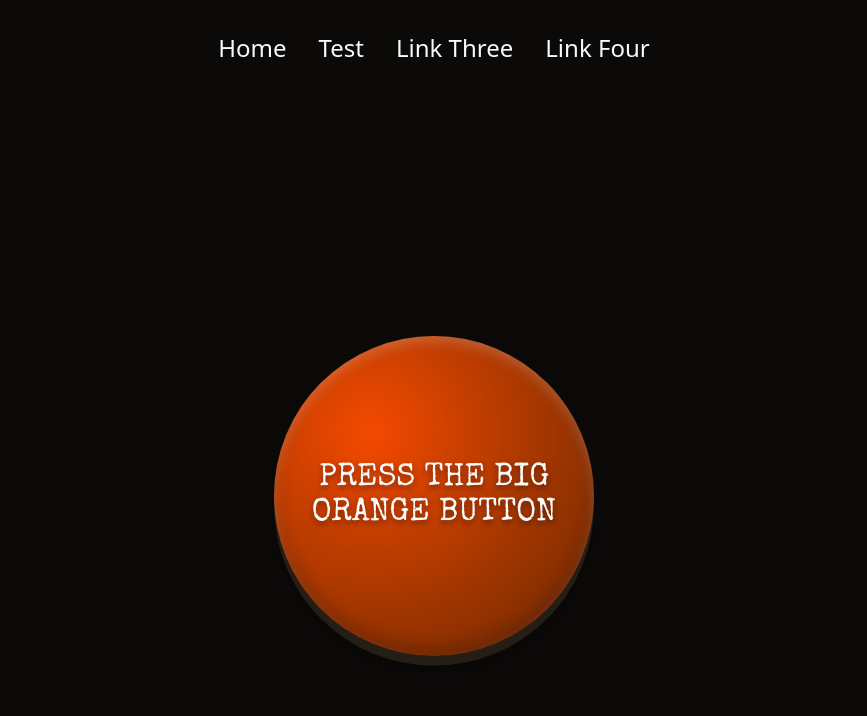
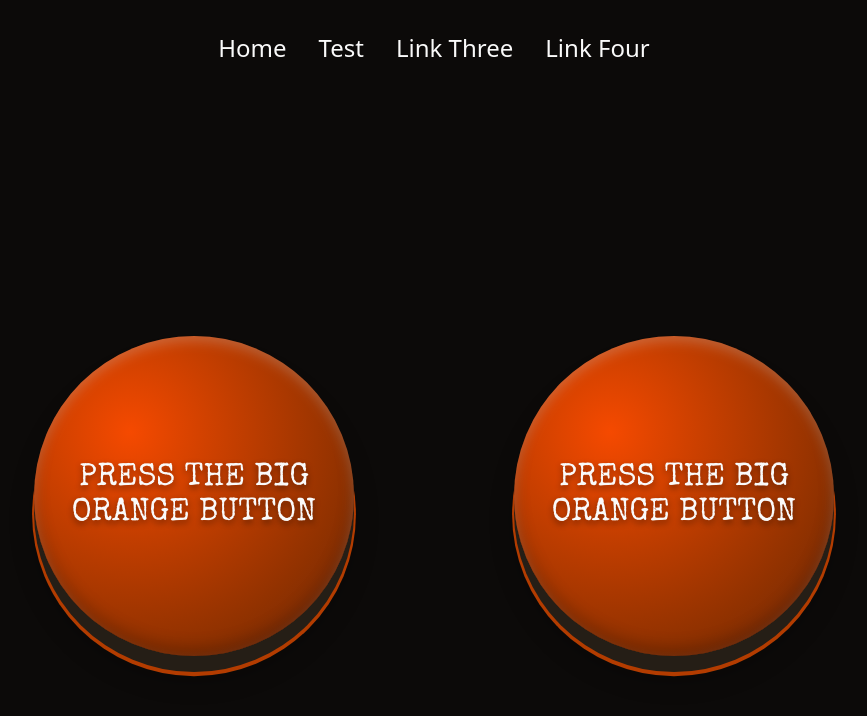
Before and after one commit to rhw-repo/react-dashboard-fs, a React (Vite) app in the folder frontend/: page /test in a window 1280 px wide. Shown: the top 716 px of the page, without its empty margins (206-1073 px from the left). Built offline with nearby package versions, Linux system fonts and the light colour scheme.

Commit message:
Add second button to demonstrate animation for active state (orange glowing ring).

```diff
--- a/frontend/src/components/ui/buzzer-button/BuzzerButton.module.css
+++ b/frontend/src/components/ui/buzzer-button/BuzzerButton.module.css
@@ -6,7 +6,7 @@
   display: flex;
   justify-content: center;
   align-items: center;
-  gap: 3rem;
+  gap: 10rem;
 }
 
 .sphere {
@@ -18,67 +18,104 @@
   padding: 1.5rem;
   border: none;
   border-radius: 50%;
+  /* Create the 'domed surface' */
   background: radial-gradient(circle at 30% 30%, oklch(64.6% 0.222 41.116), oklch(36% 0.1 41.116));
   color: oklch(98.5% 0 0);
   font-size: clamp(1rem, 2.5vw, 2rem);
   line-height: 1.1;
   text-align: center;
   text-transform: uppercase;
+  /* TODO: temporary sample linked in HTML pending client font-family choice */
   font-family: 'Special Elite', system-ui;
   font-weight: 400;
   font-style: normal;
   text-shadow: 0 3px 6px rgb(0 0 0 / 0.45);
-  /* No border */
+  /* Create bottom 'rim' for buzzer button 'base' */
   box-shadow:
     inset 0 0.35rem 0.75rem oklch(100% 0 0 / 0.2),
     inset 0 -0.5rem 1rem oklch(0% 0 0 / 0.22),
-    0 0.6rem 0 oklch(24% 0.018 70),
-    0 0.9rem 1.2rem oklch(0% 0 0 / 0.28);
-  /* With border
-  box-shadow:
-    inset 0 0.35rem 0.75rem oklch(100% 0 0 / 0.2),
-    inset 0 -0.5rem 1rem oklch(0% 0 0 / 0.22),
-    0 0.6rem 0 oklch(24% 0.018 70),
-    0 0.72rem 0 0.12rem oklch(52% 0.17 45),
-    0 0.9rem 1.2rem oklch(0% 0 0 / 0.28);*/
+    0 1rem 0 oklch(24% 0.018 70),
+    0 1.14rem 0 0.12rem oklch(52% 0.17 45),
+    0 1.5rem 1.5rem oklch(0% 0 0 / 0.28);
   cursor: pointer;
   transform: translateY(0);
+  /* Control speed of animations */
   transition:
     transform 0.15s ease,
     box-shadow 0.15s ease;
 }
 
 .sphere:hover {
+  /* Move very slightly upwards */
   transform: translateY(-0.2rem);
-  /* No border */
   box-shadow:
     inset 0 0.35rem 0.75rem oklch(100% 0 0 / 0.2),
     inset 0 -0.5rem 1rem oklch(0% 0 0 / 0.22),
-    0 0.8rem 0 oklch(24% 0.018 70),
-    0 1.15rem 1.4rem oklch(0% 0 0 / 0.28);
-  /*
- With border
-  box-shadow:
-    inset 0 0.35rem 0.75rem oklch(100% 0 0 / 0.2),
-    inset 0 -0.5rem 1rem oklch(0% 0 0 / 0.22),
-    0 0.8rem 0 oklch(24% 0.018 70),
-    0 0.92rem 0 0.12rem oklch(52% 0.17 45),
-    0 1.15rem 1.4rem oklch(0% 0 0 / 0.28);*/
+    0 1.2rem 0 oklch(24% 0.018 70),
+    0 1.34rem 0 0.12rem oklch(52% 0.17 45),
+    0 1.8rem 1.7rem oklch(0% 0 0 / 0.28);
 }
 
 .sphere:active {
+  /* Move very slightly downwards simulate
+  a physical button press */
   transform: translateY(0.35rem);
-  /* No border */
   box-shadow:
     inset 0 0.2rem 0.5rem oklch(100% 0 0 / 0.16),
     inset 0 -0.35rem 0.7rem oklch(0% 0 0 / 0.2),
-    0 0.25rem 0 oklch(24% 0.018 70),
-    0 0.45rem 0.7rem oklch(0% 0 0 / 0.22);
-  /*With border
+    0 0.45rem 0 oklch(24% 0.018 70),
+    0 0.56rem 0 0.1rem oklch(52% 0.17 45),
+    0 0.75rem 0.9rem oklch(0% 0 0 / 0.22);
+}
+
+/* Second button: ring on active state */
+.fxSphere {
+  position: relative;
+  overflow: visible;
+}
+
+.fxSphere::before {
+  /* Create pseudo-element without text */
+  content: '';
+  /* Positioning relative to nearest parent with
+  position: relative i.e. fxSphere /sphere button */
+  position: absolute;
+  top: 50%;
+  left: 50%;
+  /* Pseudo-element same size & shape as button */
+  width: 100%;
+  height: 100%;
+  border-radius: 50%;
+  /* Ensure it stays centered,
+  establish base scale for later transformations  */
+  transform: translate(-50%, -50%) scale(1);
+  /* Visible ring stroke */
+  border: 0.5rem solid oklch(82% 0.27 55 / 0.98);
+  /* Orange neon ring line */
   box-shadow:
-    inset 0 0.2rem 0.5rem oklch(100% 0 0 / 0.16),
-    inset 0 -0.35rem 0.7rem oklch(0% 0 0 / 0.2),
-    0 0.25rem 0 oklch(24% 0.018 70),
-    0 0.34rem 0 0.1rem oklch(52% 0.17 45),
-    0 0.45rem 0.7rem oklch(0% 0 0 / 0.22);*/
+    0 0 1rem oklch(82% 0.27 55 / 0.8),
+    0 0 2rem oklch(82% 0.27 55 / 0.5),
+    0 0 3rem oklch(82% 0.27 55 / 0.3);
+  /* Ring effect hidden until opacity changes with active state */
+  opacity: 0;
+  pointer-events: none;
 }
+
+/* Declare the animation for the pseudo-element */
+.sphere.fxSphere:active::before {
+  animation: buzzer-ring 1300ms ease-out;
+}
+
+/* Set how property rules change over time */
+@keyframes buzzer-ring {
+  /* Starting state: centered, original size */
+  0% {
+    transform: translate(-50%, -50%) scale(1);
+    opacity: 1;
+  }
+  /* End state: centered, twice original size */
+  100% {
+    transform: translate(-50%, -50%) scale(2);
+    opacity: 0;
+  }
+}
--- a/frontend/src/components/ui/buzzer-button/BuzzerButton.tsx
+++ b/frontend/src/components/ui/buzzer-button/BuzzerButton.tsx
@@ -4,7 +4,16 @@ const BuzzerButton = () => {
   return (
     <section className={styles.wrapper}>
       <button className={styles.sphere}>
-        <span className={styles.sphere__front}>
+        <span>
+          {' '}
+          PRESS THE BIG
+          <br />
+          ORANGE BUTTON
+        </span>
+      </button>
+
+      <button className={`${styles.fxSphere} ${styles.sphere}`}>
+        <span>
           {' '}
           PRESS THE BIG
           <br />
```
